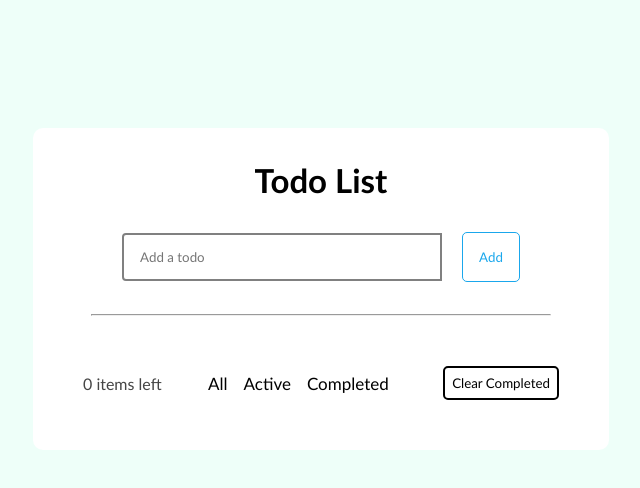
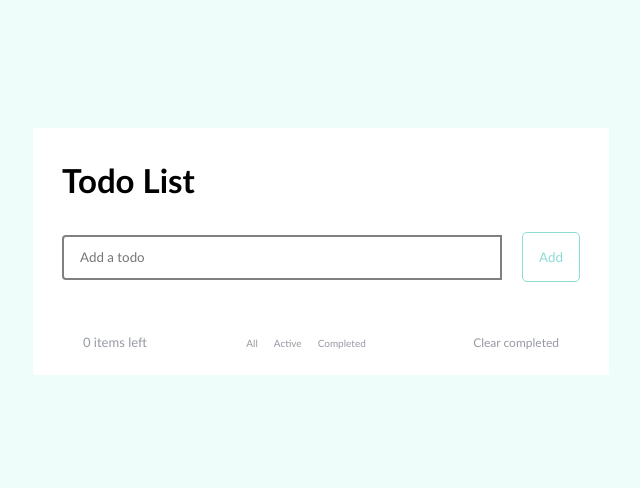
Before and after one commit to prointix/react-todoapp-for-daro, a React (Create React App) app in the folder todo-list/: page / in a window 1280 px wide. Shown: the top 488 px of the page, without its empty margins (319-959 px from the left). Built offline with nearby package versions, Linux system fonts and the light colour scheme.

Commit message:
FilterHandler updated

```diff
--- a/todo-list/src/App.css
+++ b/todo-list/src/App.css
@@ -6,12 +6,8 @@
     'Lucida Sans', Arial, sans-serif;
 }
 body {
-  background-color: #eefff9;
+  background-color: #eefdfa;
 
-}
-
-.bottom-detail{
-  margin-top: 50px;
 }
 
 #done-btn{
@@ -21,10 +17,10 @@ body {
   cursor: pointer;
   outline: none;
   background: #FFFFFF;
-  border: 2px solid green;
+  border: 2px solid #33b75e;
   border-radius: 5px;
   text-transform: capitalize;
-  color: green
+  color:green
 }
 
 #remove-btn{
@@ -39,20 +35,22 @@ body {
   text-transform: capitalize;
   color: #FF2C2C
 }
+#remove-btn:hover{
+  background: #FF2C2C;
+  color: #FFFFFF;
+}
 
 
 .todo-app {
   display: flex;
   flex-direction: column;
-  justify-content: start;
   width: 45%;
-  min-height: auto;
   background: white;
-  text-align: center;
   margin: 128px auto;
-  border-radius: 10px;
+  border-radius: 2px;
   padding-bottom: 0px;
 }
+
 
 h1 {
   margin: 32px 0;
@@ -76,16 +74,28 @@ h1 {
   text-transform: capitalize;
 }
 
+#done-btn:hover{
+  background-color: #33b75e;
+  color: white;
+}
+
+#not-done-btn:hover{
+  background-color: gray;
+  color: white;
+}
+
 .todo-form {
   margin-bottom: 32px;
+  align-self: center;
 }
 
 .todo-input {
   padding: 14px 32px 14px 16px;
-  border-radius: 4px 0 0 4px;
+  border-radius: 4px 0 0px 4px;
   border: 2px solid gray;
   outline: none;
-  width: 320px;
+  width: 440px;
+  height: 45px;
 }
 
 .todo-button {
@@ -96,11 +106,20 @@ h1 {
   outline: none;
   margin-left: 20px;
   background: #FFFFFF;
-  border: 1px solid #1AA7EC;
+  border: 1px solid #8bdcd2;
   border-radius: 5px;
   text-transform: capitalize;
-  color:#1AA7EC ;
+  color:#8bdcd2 ;
 }
+.todo-button:hover{
+  background-color: #8bdcd2;
+  color: white;
+}
+
+.todo-button:focus{
+
+}
+
 
 .todo-container {
   display: flex;
@@ -116,7 +135,7 @@ h1 {
   margin: 4px auto;
   color: black;
   background: white;
-  padding: 16px;
+  padding: 20px;
   border-radius: 5px;
   width: 90%;
 }
@@ -130,13 +149,14 @@ h1 {
 
 .seperator {
   height: 1px;
-  width: 80%;
+  width: 85%;
   align-self: center;
   background-color: black;
 }
 
 .controls{
   padding: 18px 25px;
+  margin-bottom: 5px;
 }
 
 .controls, li{
@@ -147,19 +167,18 @@ h1 {
 .controls .clear-btn{
   padding: 7px;
   border: none;
-  border-radius: 0 2px 2px 0;
   cursor: pointer;
-  outline: none;
   background: #FFFFFF;
   border: 2px solid;
-  border-radius: 5px;
-  text-transform: capitalize;
+  outline: none;
+
 }
 .controls{
-  padding: 50px 50px;
+  padding: 20px 50px;
+  font-size: 13px;
 }
 #left-item{
-  color:#454545
+  color:#969aa2
 }
 
 .filters button{
@@ -175,7 +194,23 @@ h1 {
   margin-left: 0;
 }
 .filters button.active{
-  color: #3C87FF;
+  padding: 4px;
+  border: none;
+  border-radius: 0 2px 2px 0;
+  cursor: pointer;
+  outline: none;
+  background: #FFFFFF;
+  border: 2px solid #ededef;
+  border-radius: 5px;
+  text-transform: capitalize;
+}
+
+.clear-button{
+  border: none;
+  background-color: white;
+  font-size: 12px;
+  color:#969aa2;
+  cursor: pointer;
 }
 button.on{
   padding: 10px;
@@ -194,6 +229,10 @@ button.on{
 .filters span{
   margin: 0 5px;
 }
+.filters button{
+  color: #969aa2;
+  font-size: 10px;
+}
 
 @media (max-width: 400px) {
   body{
--- a/todo-list/src/App.js
+++ b/todo-list/src/App.js
@@ -1,116 +1,122 @@
-import React, {useState, useEffect} from 'react'
-import { v4 as uuidv4 } from 'uuid';
+import React, { useState, useEffect } from "react";
+import { v4 as uuidv4 } from "uuid";
 
-import "./App.css"
-import Todo from './components/Todo.js'
-import Todolist from './components/Todolist.js'
-
-
+import "./App.css";
+import Todo from "./components/TodoForm";
+import Todolist from "./components/TodoItem.js";
 
 const App = () => {
-  const [todos, setTodos] = useState([])
-  const LOCAL_STORAGE_KEY= 'todoList.app'
-  const [status,setStatus] = useState("all")
-  const [filteredTodos, setFilteredTodos] = useState([])
-
-    //check if the input is already existed in the local storage
+  const [todos, setTodos] = useState([]);
+  const LOCAL_STORAGE_KEY = "todoList.app";
+  const [status, setStatus] = useState("all");
 
   const addTodo = (text) => {
-      if(text === '') return
+    if (text === "") return;
 
-      let todo = {id: uuidv4(), text: text, completed: false}
-      let newTodos = [todo, ...todos]
-      setTodos(newTodos)
-      localStorage.setItem(LOCAL_STORAGE_KEY, JSON.stringify(newTodos))
+    let todo = { id: uuidv4(), text: text, completed: false };
+    let newTodos = [todo, ...todos];
+    setTodos(newTodos);
+    localStorage.setItem(LOCAL_STORAGE_KEY, JSON.stringify(newTodos));
   };
 
-    useEffect (() => {
-      filterHandler()
-    // eslint-disable-next-line react-hooks/exhaustive-deps
-    },[todos,status])
-
   useEffect(() => {
-      const retriveTodos = JSON.parse(localStorage.getItem(LOCAL_STORAGE_KEY))
-      if(retriveTodos) setTodos(retriveTodos)
-    }, [])
-
+    const retriveTodos = JSON.parse(localStorage.getItem(LOCAL_STORAGE_KEY));
+    if (retriveTodos) setTodos(retriveTodos);
+  }, []);
 
   const removeTodo = (id) => {
     let updatedTodos = [...todos].filter((todo) => todo.id !== id);
     setTodos(updatedTodos);
     // remove from local storage
-    localStorage.setItem(LOCAL_STORAGE_KEY, JSON.stringify(updatedTodos))
+    localStorage.setItem(LOCAL_STORAGE_KEY, JSON.stringify(updatedTodos));
   };
-
-  const filterHandler = () => {
-    switch(status){
-      case 'Completed':
-        let notCompletedTodo = todos.filter(todo => todo.completed === true)
-        setFilteredTodos(notCompletedTodo)
-        break;
-      case 'Active':
-        let completedTodo =todos.filter(todo => todo.completed === false)
-        setFilteredTodos(completedTodo)
-        break;
-
-      case 'deleteCompletedTodo':
-        let deleteCompletedTodo = todos.filter(todo => todo.completed === false)
-        setFilteredTodos(deleteCompletedTodo)
-        break;
-
-      default:
-        setFilteredTodos(todos)
-        break;
-    }
-  }
 
   const completeTodo = (id) => {
     let updatedTodos = todos.map((todo) => {
-      if(todo.id === id) {
-        todo.completed = !todo.completed
+      if (todo.id === id) {
+        todo.completed = !todo.completed;
       }
-      return todo
-    })
-    setTodos(updatedTodos)
-    localStorage.setItem(LOCAL_STORAGE_KEY, JSON.stringify(updatedTodos))
-  }
+      return todo;
+    });
+    setTodos(updatedTodos);
+    localStorage.setItem(LOCAL_STORAGE_KEY, JSON.stringify(updatedTodos));
+  };
 
   const toggleTodo = (id) => {
     const newTodos = [...todos];
     const todo = newTodos.find((todo) => todo.id === id);
     todo.completed = !todo.completed;
     setTodos(newTodos);
-    localStorage.setItem(LOCAL_STORAGE_KEY, JSON.stringify(newTodos))
+    localStorage.setItem(LOCAL_STORAGE_KEY, JSON.stringify(newTodos));
+  };
+  const filteredTodos = todos.filter((todo) => {
+    if (status === "Completed") {
+      return todo.completed;
     }
+    if (status === "Active") {
+      return !todo.completed;
+    }
+    return todo;
+  });
 
-  const statusHandler = (e)=>{
-    setStatus(e.target.value)
-  }
+  const statusHandler = (e) => {
+    setStatus(e.target.value);
+  };
   return (
     <div className="todo-app">
-      <h1>Todo List</h1>
-      <Todo addTodo={addTodo}  />
-      <hr className="seperator"/>
-      {
-        filteredTodos.map((todo)=>
-        {
+      <Todo addTodo={addTodo} />
+      {filteredTodos.map((todo) => {
         return (
-            <Todolist  toggleTodo= {toggleTodo} removeTodo={removeTodo} completeTodo={completeTodo} todo={todo} key={todo.id}/>
-          )
-        }
-        )
-      }
+          <Todolist
+            toggleTodo={toggleTodo}
+            removeTodo={removeTodo}
+            completeTodo={completeTodo}
+            todo={todo}
+            key={todo.id}
+          />
+        );
+      })}
       <div className="controls">
-        <span id="left-item"> {todos.filter(todo => !todo.completed).length} items left</span>
+        <span id="left-item">
+          {" "}
+          {todos.filter((todo) => !todo.completed).length} items left
+        </span>
         <div className="filters">
-          <button value="All"  className={ status === "All" ? "active": "none"} onClick={statusHandler} id="all">All</button>
-          <button className={ status === "Active" ? "active": "none"}  id="pending" onClick={statusHandler} value="Active">Active</button>
-          <button className={ status === "Completed" ? "active": "none"} id="completed" onClick={statusHandler} value="Completed">Completed</button>
+          <button
+            value="All"
+            className={status === "All" ? "active" : "none"}
+            onClick={statusHandler}
+            id="all"
+          >
+            All
+          </button>
+          <button
+            className={status === "Active" ? "active" : "none"}
+            id="pending"
+            onClick={statusHandler}
+            value="Active"
+          >
+            Active
+          </button>
+          <button
+            className={status === "Completed" ? "active" : "none"}
+            id="completed"
+            onClick={statusHandler}
+            value="Completed"
+          >
+            Completed
+          </button>
         </div>
-        <button className={ status === "deleteCompletedTodo" ? "on": "clear-btn"} onClick={statusHandler} value="deleteCompletedTodo" >Clear Completed</button>
+        <button
+          className={status === "deleteCompletedTodo" ? "on" : "clear-button"}
+          onClick={statusHandler}
+          value="deleteCompletedTodo"
+        >
+          Clear completed
+        </button>
       </div>
     </div>
   );
-}
+};
 
-export default App
+export default App;
--- a/todo-list/src/components/Todo.js
+++ /dev/null
@@ -1,23 +0,0 @@
-import React from 'react'
-
-const Todo = (props) => {
-
-    const [input, setInput] = React.useState('')
-    const handleSubmit = (e) => {
-      e.preventDefault()
-      props.addTodo(input)
-    }
-    return (
-      <form onSubmit={handleSubmit}  className="todo-form">
-        <input
-          value= {input}
-          onChange={e => setInput(e.target.value)}
-          className="todo-input"
-          placeholder="Add a todo"
-        />
-        <button type="submit" className="todo-button" >Add</button>
-      </form>
-    );
-}
-
-export default Todo
--- /dev/null
+++ b/todo-list/src/components/TodoForm.js
@@ -0,0 +1,27 @@
+import React from "react";
+
+const Todo = (props) => {
+  const [input, setInput] = React.useState("");
+  const handleSubmit = (e) => {
+    e.preventDefault();
+    props.addTodo(input);
+  };
+  return (
+    <>
+      <form onSubmit={handleSubmit} className="todo-form">
+      <h1>Todo List</h1>
+        <input
+          value={input}
+          onChange={(e) => setInput(e.target.value)}
+          className="todo-input"
+          placeholder="Add a todo"
+        />
+        <button type="submit" className="todo-button">
+          Add
+        </button>
+      </form>
+    </>
+  );
+};
+
+export default Todo;
--- /dev/null
+++ b/todo-list/src/components/TodoItem.js
@@ -0,0 +1,39 @@
+import React from "react";
+
+const Todolist = (props) => {
+  const { todo, removeTodo, completeTodo, toggleTodo } = props;
+
+  return (
+    <>
+      <div
+        type="all"
+        className={todo.completed ? "todo-row complete" : "todo-row"}
+      >
+        <p id="word-cross">{todo.text}</p>
+
+        <div className="iconsContainer">
+          {todo.completed ? (
+            <button id="not-done-btn" onClick={() => completeTodo(todo.id)}>
+              Not Done
+            </button>
+          ) : (
+            <button id="done-btn" onClick={() => toggleTodo(todo.id)}>
+              Done
+            </button>
+          )}
+          &nbsp;&nbsp;
+          <button
+            id="remove-btn"
+            style={{ marginRight: 5 }}
+            onClick={() => removeTodo(todo.id)}
+          >
+            Remove
+          </button>
+        </div>
+      </div>
+      <hr className="seperator" />
+    </>
+  );
+};
+
+export default Todolist;
--- a/todo-list/src/components/Todolist.js
+++ /dev/null
@@ -1,24 +0,0 @@
-import React from 'react'
-
-const Todolist = (props) => {
-    const { todo, removeTodo, completeTodo,toggleTodo  } = props
-
-    return (
-        <>
-
-        <div type="all" className={todo.completed ? "todo-row complete" : "todo-row"} >
-            <p id='word-cross'>{todo.text}</p>
-
-            <div className="iconsContainer">
-
-                {todo.completed ? <button id='not-done-btn' onClick={() => completeTodo(todo.id)}>Not Done</button> : <button id='done-btn' onClick={() => toggleTodo(todo.id)}>Done</button>}&nbsp;&nbsp;
-                <button id='remove-btn' style={{ marginRight: 5 }} onClick={() => removeTodo(todo.id)}>Remove</button>
-            </div>
-
-        </div>
-        <hr className="seperator"/>
-        </>
-    )
-}
-
-export default Todolist
```
Lines whose indentation alone changed are shown as unchanged.
